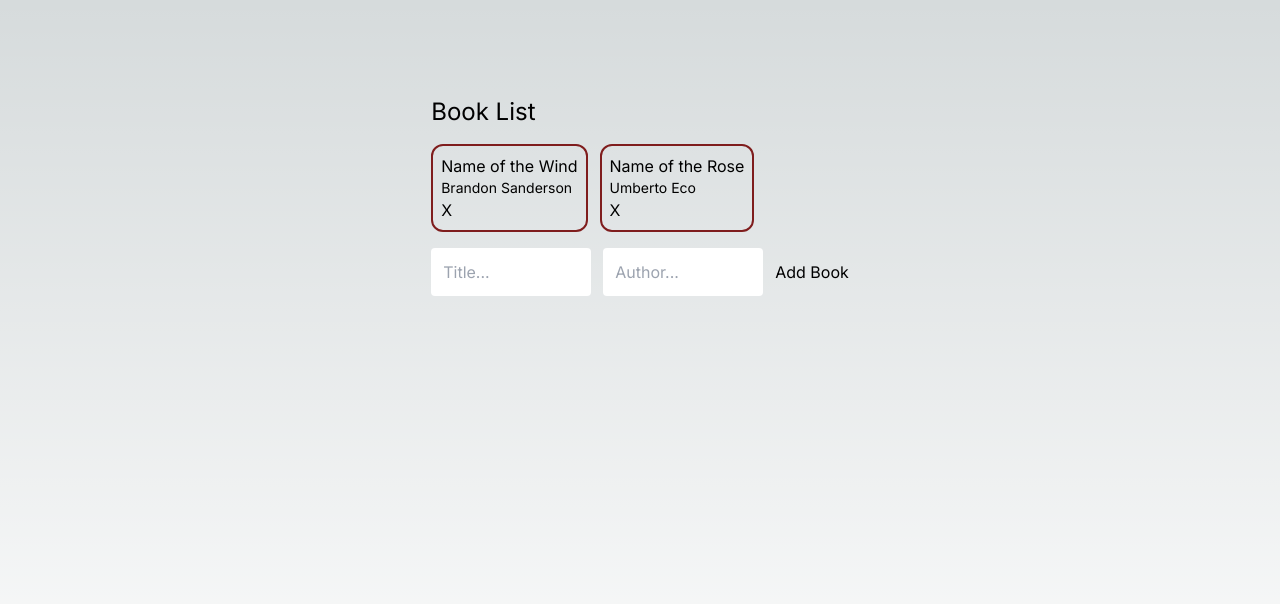
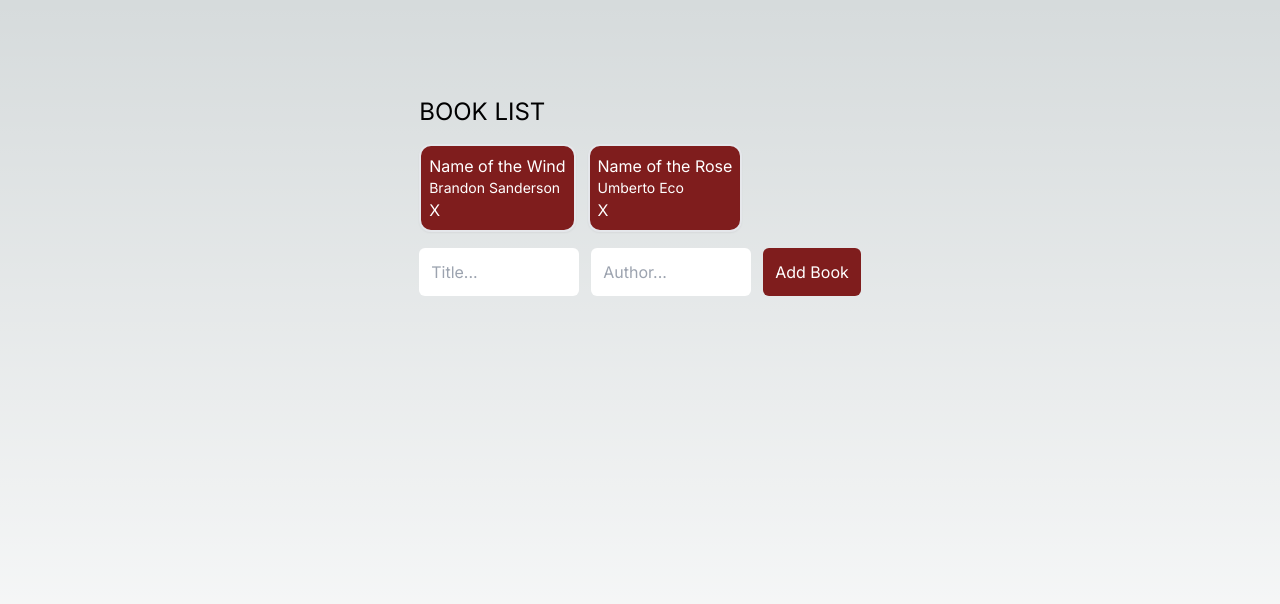
Before and after one commit to losrobbos/book-app-next-ts, a Next.js app: page / in a window 1280 px wide. Shown: the top 604 px of the page. Built offline with nearby package versions, Linux system fonts and the light colour scheme.

Commit message:
Minimalistic UI

```diff
--- a/src/components/BookList.tsx
+++ b/src/components/BookList.tsx
@@ -23,7 +23,7 @@ export const BookList = () => {
 
   // render list
   const jsxBooks = books.map((book) => (
-    <div key={book._id} className="border-red-900 rounded-xl border-2 p-2">
+    <div key={book._id} className="bg-red-900 text-white rounded-xl border-2 p-2 shadow-sm">
       <div>{book.title}</div>
       <div className="text-sm">{book.author}</div>
       <button onClick={() => deleteBook(book._id)}>X</button>
@@ -57,24 +57,24 @@ export const BookList = () => {
 
   return (
     <div>
-      <h1 className="text-2xl">Book List</h1>
+      <h1 className="text-2xl uppercase">Book List</h1>
       <div className="py-4 flex gap-3 flex-wrap">{jsxBooks}</div>
       <form className="flex gap-3" onSubmit={addBook}>
         <input
           type="text"
-          className="rounded w-40 p-3"
+          className="rounded-md w-40 p-3"
           placeholder="Title..."
           value={bookNew.title}
           onChange={(e) => setBookNew({ ...bookNew, title: e.target.value })}
         />
         <input
           type="text"
-          className="rounded w-40 p-3"
+          className="rounded-md w-40 p-3"
           placeholder="Author..."
           value={bookNew.author}
           onChange={(e) => setBookNew({ ...bookNew, author: e.target.value })}
         />
-        <button type="submit">Add Book</button>
+        <button type="submit" className="rounded-md bg-red-900 p-3 text-white hover:text-red-300">Add Book</button>
       </form>
     </div>
   );
```
